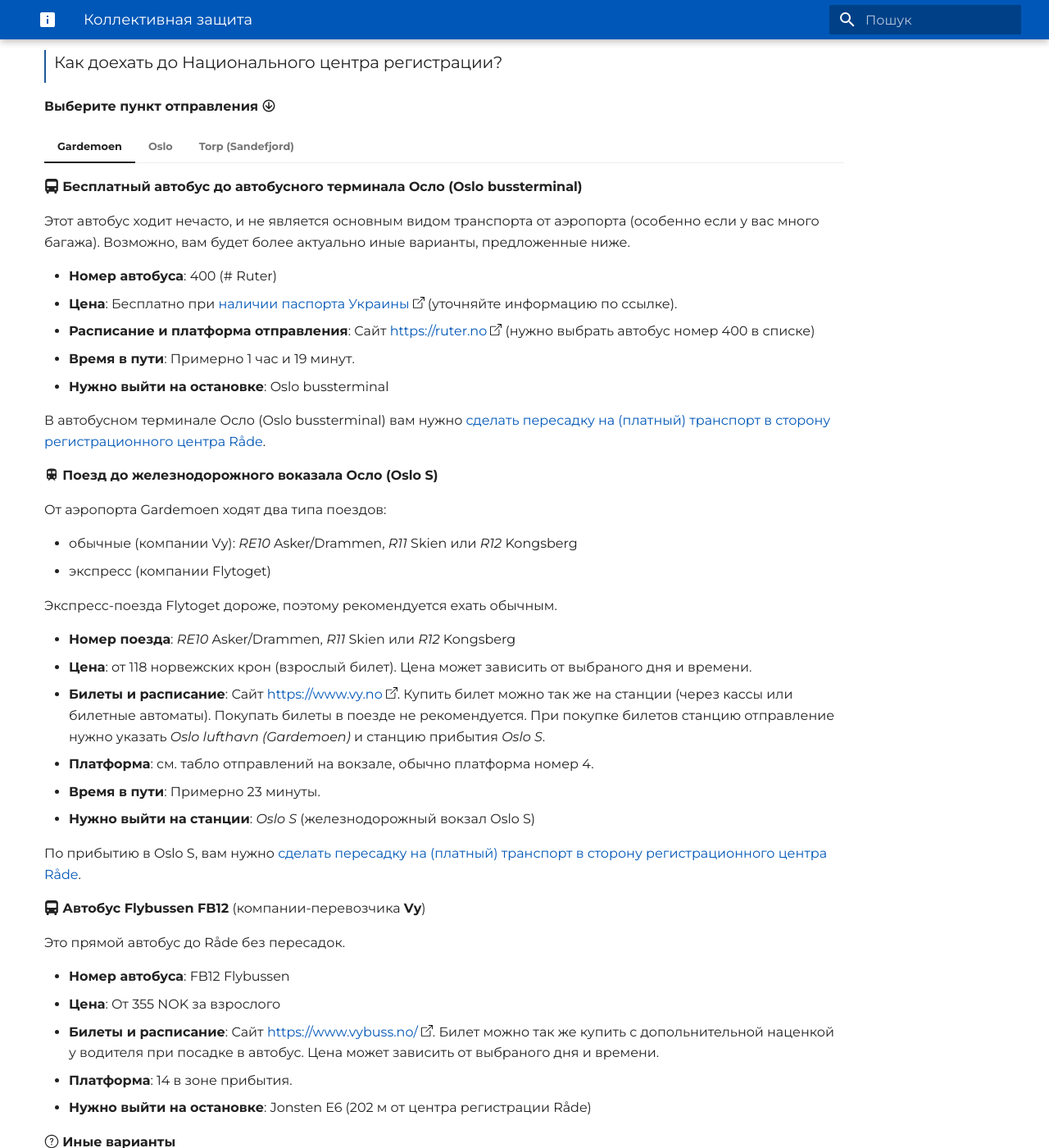
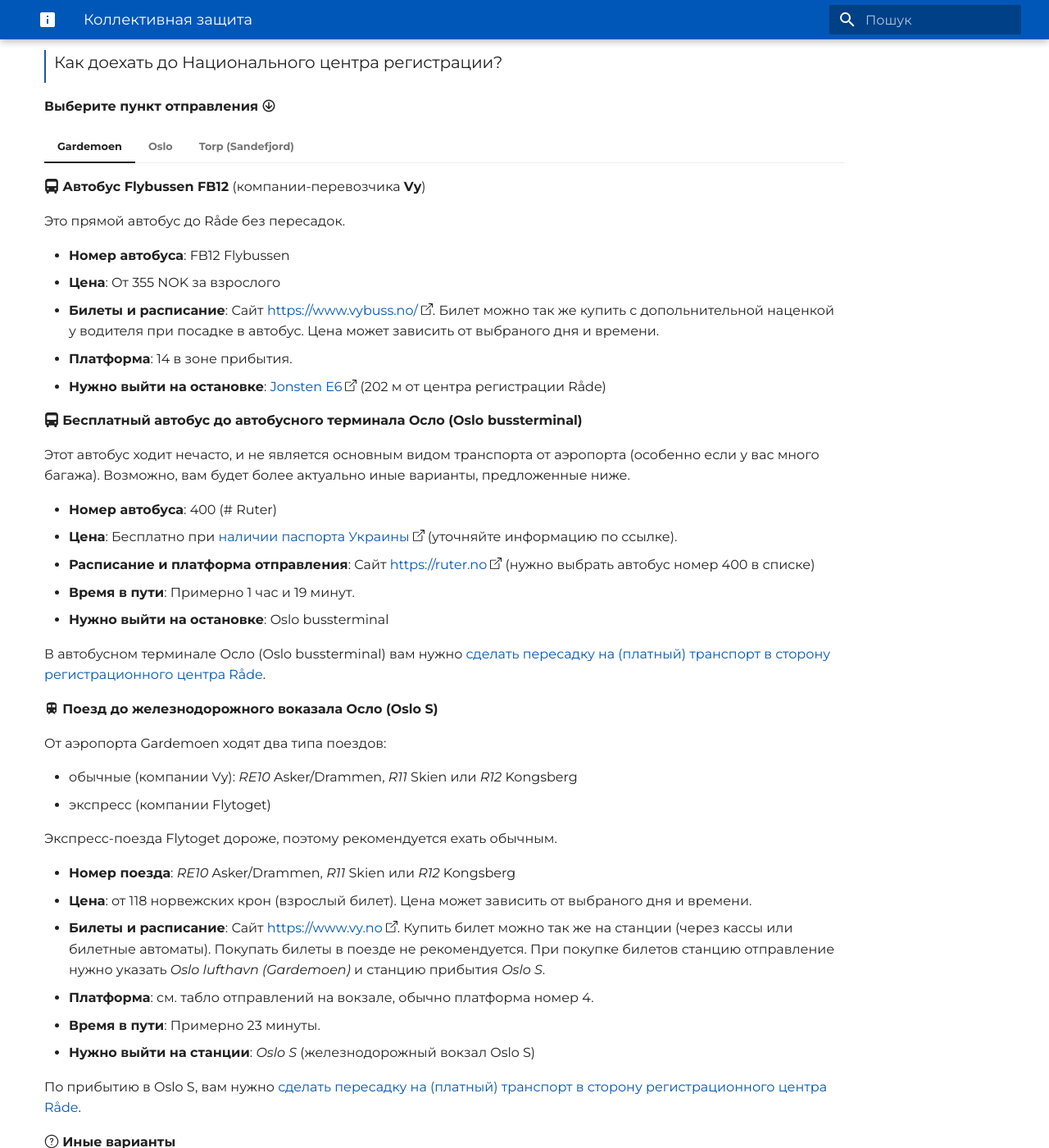
Before and after one commit to norgeinfo/norgeinfo.github.io, an MkDocs documentation site: the page built from docs/kollektiv-beskyttelse.md, in a window 1280 px wide and 1400 px high, scrolled down 6082 px. Shown: the whole window at 82% size. Built offline with MkDocs 1.6.1 and Material for MkDocs 9.7.7, drawn with Linux system fonts in a browser that asks for light colours; some of the changed lines change nothing that is shown.

Commit message:
Update kollektiv-beskyttelse.md

```diff
--- a/docs/kollektiv-beskyttelse.md
+++ b/docs/kollektiv-beskyttelse.md
@@ -180,6 +180,17 @@ __Дивіться також__:
 __Выберите пункт отправления__ :material-arrow-down-circle-outline:
 
 === "Gardemoen"
+
+    :fontawesome-solid-bus-simple: __Автобус Flybussen FB12__ (компании-перевозчика __Vy__)
+
+    Это прямой автобус до Råde без пересадок.
+
+    - __Номер автобуса__: FB12 Flybussen
+    - __Цена__: От 355 NOK за взрослого
+    - __Билеты и расписание__: Cайт [https://www.vybuss.no/](https://www.vybuss.no/). Билет можно так же купить с допольнительной наценкой у водителя при посадке в автобус. Цена может зависить от выбраного дня и времени.
+    - __Платформа__: 14 в зоне прибытия.
+    - __Нужно выйти на остановке__: [Jonsten E6](https://www.google.com/maps/place/Jonsten+E6/@59.3572459,10.8415034,16.71z/data=!4m6!3m5!1s0x4646ab1b51260cb1:0xae5edd8f41f128db!8m2!3d59.356261!4d10.8436359!16s%2Fg%2F11hcd_gx3f?entry=ttu) (202 м от центра регистрации Råde)
+
     :fontawesome-solid-bus-simple: __Бесплатный автобус до автобусного терминала Осло (Oslo bussterminal)__
 
     Этот автобус ходит нечасто, и не является основным видом транспорта от аэропорта (особенно если у вас много багажа). Возможно, вам будет более актуально иные варианты, предложенные ниже.
@@ -212,16 +223,6 @@ __Выберите пункт отправления__ :material-arrow-down-circ
 
     По прибытию в Oslo S, вам нужно [сделать пересадку на (платный) транспорт в сторону регистрационного центра Råde](#__tabbed_1_2).
 
-    :fontawesome-solid-bus-simple: __Автобус Flybussen FB12__ (компании-перевозчика __Vy__)
-
-    Это прямой автобус до Råde без пересадок.
-
-    - __Номер автобуса__: FB12 Flybussen
-    - __Цена__: От 355 NOK за взрослого
-    - __Билеты и расписание__: Cайт [https://www.vybuss.no/](https://www.vybuss.no/). Билет можно так же купить с допольнительной наценкой у водителя при посадке в автобус. Цена может зависить от выбраного дня и времени.
-    - __Платформа__: 14 в зоне прибытия.
-    - __Нужно выйти на остановке__: Jonsten E6 (202 м от центра регистрации Råde)
-
     :octicons-question-24: __Иные варианты__
 
     - Используйте планировщик поездок [Entur](https://entur.no/).
@@ -242,7 +243,7 @@ __Выберите пункт отправления__ :material-arrow-down-circ
      - __Билеты и расписание__: Сайт [https://www.vybuss.no/](https://www.vybuss.no/). Билет можно так же купить с допольнительной наценкой у водителя при посадке в автобус. Цена может зависить от выбраного дня и времени.
     - __Платформа__: см. табло отправлений в здании терминала.
     - __Время в пути__: Примерно 55 минут.
-    - __Нужно выйти на остановке__: Jonsten E6 (202 метра от центра регистрации)
+    - __Нужно выйти на остановке__: [Jonsten E6](https://www.google.com/maps/place/Jonsten+E6/@59.3572459,10.8415034,16.71z/data=!4m6!3m5!1s0x4646ab1b51260cb1:0xae5edd8f41f128db!8m2!3d59.356261!4d10.8436359!16s%2Fg%2F11hcd_gx3f?entry=ttu) (202 метра от центра регистрации)
 
     :material-train: __Поездом от железнодорожного вокзала Oslo S__
 
```
